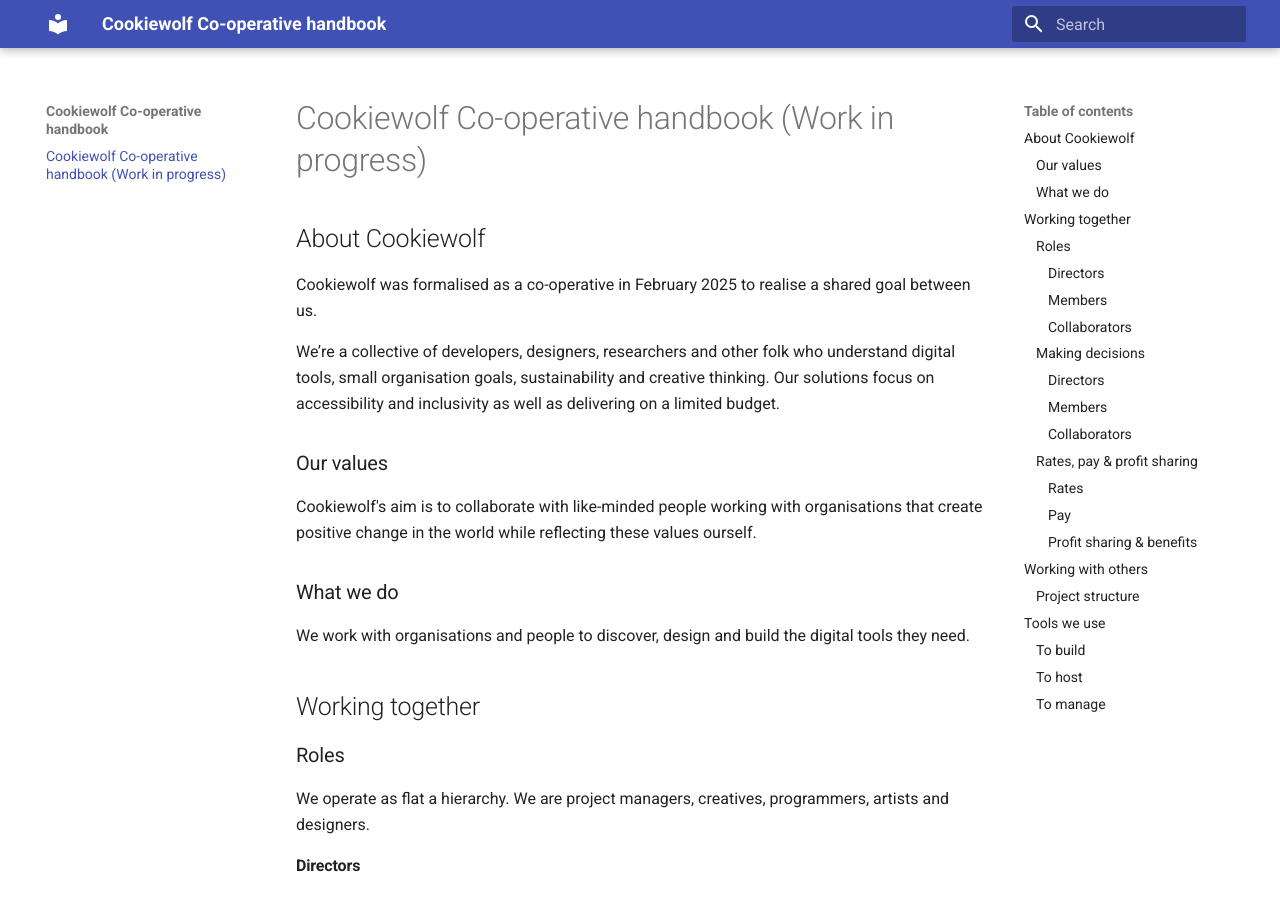
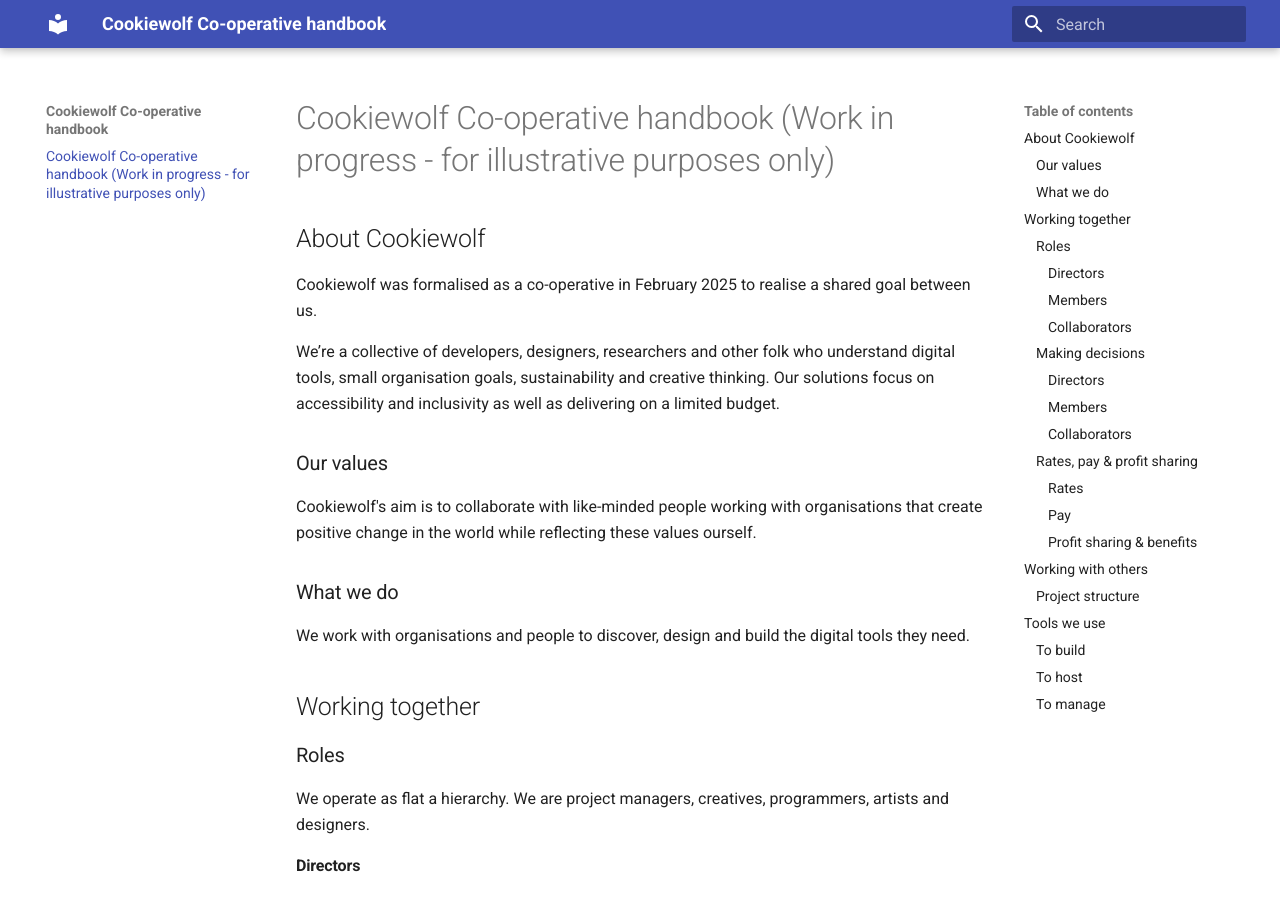
Before and after one commit to cookiewolf/handbook, an MkDocs documentation site: the page built from docs/index.md, in a window 1280 px wide and 900 px high. Built offline with MkDocs 1.6.1 and Material for MkDocs 9.7.7, drawn with Linux system fonts in a browser that asks for light colours.

Commit message:
Update heading to make it clear this is illustrative

```diff
--- a/docs/index.md
+++ b/docs/index.md
@@ -1,4 +1,4 @@
-# Cookiewolf Co-operative handbook (Work in progress)
+# Cookiewolf Co-operative handbook (Work in progress - for illustrative purposes only)
 
 ## About Cookiewolf
 
```
